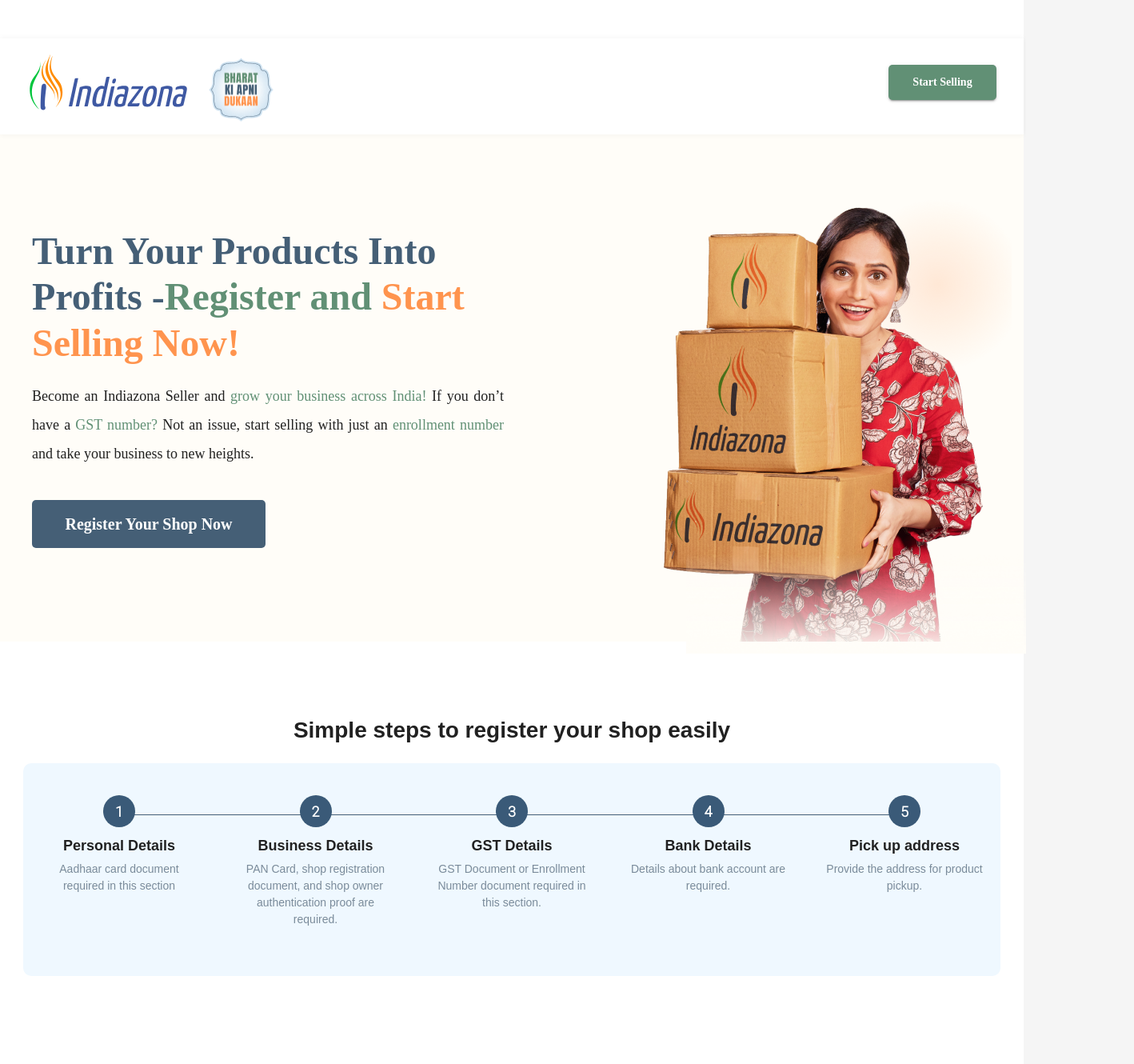
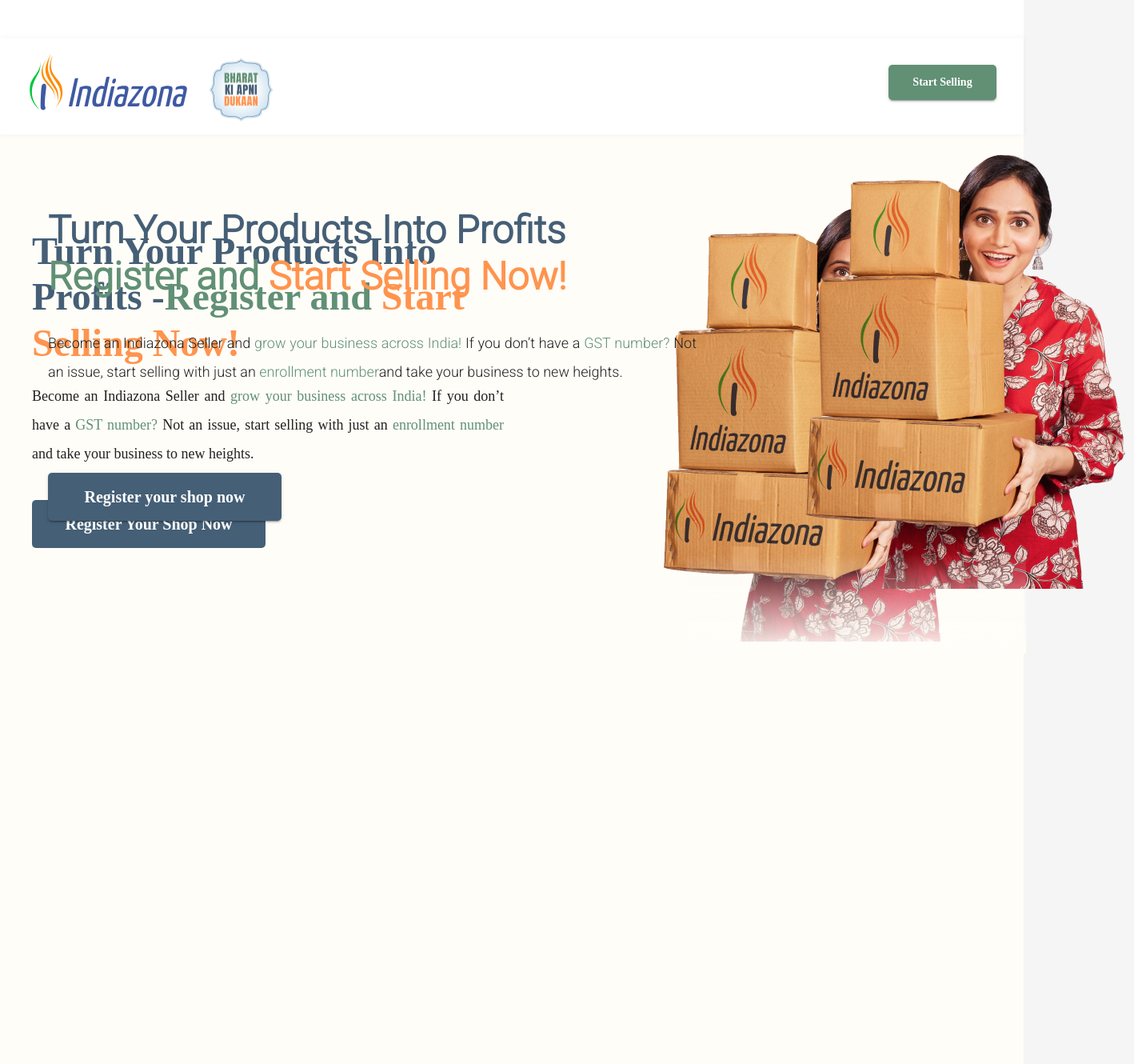
Before and after one commit to Vishalecs/indiaZONA1, a React (Create React App) app: page /register-shop in a window 1280 px wide. Shown: the top 1330 px of the page at 80% size, 1418 px wide, since content can reach past the window. Built offline with nearby package versions, Linux system fonts and the light colour scheme; a web font is replaced by a local one.

Commit message:
Update StepsSection.jsx

```diff
--- a/src/components/registerShop/StepsSection.jsx
+++ b/src/components/registerShop/StepsSection.jsx
@@ -1,187 +1,157 @@
-import React from "react";
-import { Box, Typography } from "@mui/material";
+import React from 'react';
+import { Box, Typography, Button, Stack, useMediaQuery, Link } from '@mui/material';
+import { createTheme, ThemeProvider } from '@mui/material/styles';
 
-const SimpleStepsText = () => {
+const theme = createTheme({
+  typography: {
+    fontFamily: 'Montserrat, Roboto, Arial, sans-serif',
+  },
+});
+
+const ResponsiveUI = () => {
+  const isMobile = useMediaQuery(theme.breakpoints.down('sm'));
+  const isTablet = useMediaQuery(theme.breakpoints.between('sm', 'md'));
+
   return (
-    <Box
-      sx={{
-        width: "100%",
-        maxWidth: "1262px",
-        margin: "50px auto",
-        padding: "40px 20px",
-        textAlign: "center",
-        position: "relative",
-        "@media (max-width: 600px)": {
-          padding: "20px",
-        },
-      }}
-    >
-      {/* Title Text Above the Steps */}
-      <Typography
-  sx={{
-    fontFamily: "Montserrat, sans-serif",
-    fontSize: { xs: "20px", sm: "24px", md: "28px" },
-    fontWeight: 700,
-    lineHeight: "var(--lineheight38)", // Using CSS variable
-    textAlign: "center",
-    textUnderlinePosition: "from-font",
-    textDecorationSkipInk: "none",
-    margin: "0 auto 20px auto",
-    "@media (max-width: 900px)": {
-      fontSize: "24px",
-    },
-    "@media (max-width: 600px)": {
-      fontSize: "20px",
-    },
-  }}
->
-  Simple steps to register your shop easily
-</Typography>
-
-
-      {/* Step Container */}
+    <ThemeProvider theme={theme}>
       <Box
         sx={{
-          width: "100%",
-          borderRadius: "10px",
-          background: "#EFF8FF",
-          padding: "40px 20px",
-          textAlign: "center",
-          "@media (max-width: 600px)": {
-            padding: "20px",
-          },
+          display: 'flex',
+          flexDirection: isMobile ? 'column' : 'row',
+          alignItems: 'center',
+          justifyContent: 'space-between',
+          padding: '2rem',
+          maxWidth: '1518px',
+          height: '567px',
+          margin: '0 auto',
+          gap: '1rem',
+          background: '#FFFDF8',
         }}
       >
-        <Box
-          sx={{
-            display: "flex",
-            justifyContent: "space-between",
-            alignItems: "flex-start",
-            flexDirection: "row",
-            position: "relative",
-            "@media (max-width: 600px)": {
-              flexDirection: "column",
-              alignItems: "center",
-              justifyContent: "center",
-            },
-          }}
-        >
-          {/* Connecting Line */}
+        {/* Left Section */}
+        <Stack spacing={2} sx={{ maxWidth: isMobile ? '100%' : '50%' }}>
           <Box
             sx={{
-              position: "absolute",
-              top: "24px",
-              left: "50%",
-              width: "calc(90% - 80px)",
-              height: "1px",
-              background: "#455F76",
-              zIndex: 0,
-              transform: "translateX(-50%)",
-              "@media (max-width: 600px)": {
-                display: "none", // Hide the line on mobile
+              width: '100%',
+              maxWidth: '883px',
+              height: 'auto',
+              position: isMobile ? 'relative' : 'absolute',
+              top: isMobile ? '0' : '259px',
+              left: isMobile ? '0' : '60px',
+              gap: '0px',
+            }}
+          >
+            <Typography
+              variant={isMobile ? 'h5' : isTablet ? 'h4' : 'h3'}
+              sx={{
+                fontFamily: 'Montserrat, Roboto, Arial, sans-serif',
+                fontSize: isMobile ? '24px' : isTablet ? '36px' : '48px',
+                fontWeight: 700,
+                lineHeight: '1.2',
+                textAlign: 'left',
+                textUnderlinePosition: 'from-font',
+                textDecorationSkipInk: 'none',
+                marginBottom: '37px',
+              }}
+            >
+              <span style={{ color: '#455F76' }}>Turn Your Products Into Profits</span><br />
+              <span style={{ color: '#619075' }}>Register and</span> {' '}
+              <Link href="#" underline="hover" sx={{ color: '#FF944E' }}>
+                Start Selling Now!
+              </Link>
+            </Typography>
+            <Box
+              sx={{
+                width: '100%',
+                maxWidth: '811px',
+                height: 'auto',
+                top: '437px',
+                left: '60px',
+                gap: '0px',
+              }}
+            >
+              <Typography
+                variant={isMobile ? 'body2' : 'body1'}
+                sx={{
+                  fontFamily: 'Montserrat, Roboto, Arial, sans-serif',
+                  fontSize: isMobile ? '14px' : isTablet ? '16px' : '18px',
+                  fontWeight: 400,
+                  lineHeight: isMobile ? '24px' : isTablet ? '32px' : '36px',
+                  textAlign: 'justify',
+                  textUnderlinePosition: 'from-font',
+                  textDecorationSkipInk: 'none',
+                }}
+              >
+                Become an Indiazona Seller and{' '}
+                <span style={{ color: '#619075' }}>grow your business across India! </span>
+                If you don’t have a <span style={{ color: '#619075' }}>GST number?</span> Not an issue,
+                start selling with just an <span style={{ color: '#619075' }}>enrollment number</span>
+                and take your business to new heights.
+              </Typography>
+            </Box>
+          </Box>
+          <Button
+            variant="contained"
+            color="primary"
+            size={isMobile ? 'medium' : 'large'}
+            sx={{
+              width: isMobile ? '100%' : '292px',
+              height: '60px',
+              position: isMobile ? 'relative' : 'absolute',
+              top: isMobile ? '0' : '575px',
+              left: isMobile ? '0' : '60px',
+              gap: '10px',
+              borderRadius: '5px',
+              backgroundColor: '#455F76',
+              fontFamily: 'Montserrat',
+              fontSize: isMobile ? '16px' : '20px',
+              fontWeight: 700,
+              lineHeight: '1.2',
+              textAlign: 'left',
+              marginBottom: '37px',
+              textTransform: 'none',
+
+              textUnderlinePosition: 'from-font',
+              textDecorationSkipInk: 'none',
+              whiteSpace: 'nowrap',
+              '&:hover': {
+                textDecoration: 'underline',
+                textDecorationColor: '#FF944E',
               },
             }}
-          />
+          >
+            Register your shop now
+          </Button>
+        </Stack>
 
-          {/* Step Details */}
-          {[
-            {
-              number: "1",
-              title: "Personal Details",
-              description: "Aadhaar card document required in this section",
-            },
-            {
-              number: "2",
-              title: "Business Details",
-              description:
-                "PAN Card, shop registration document, and shop owner authentication proof are required.",
-            },
-            {
-              number: "3",
-              title: "GST Details",
-              description:
-                "GST Document or Enrollment Number document required in this section.",
-            },
-            {
-              number: "4",
-              title: "Bank Details",
-              description: "Details about bank account are required.",
-            },
-            {
-              number: "5",
-              title: "Pick up address",
-              description: "Provide the address for product pickup.",
-            },
-          ].map((step, index) => (
-            <Box
-              key={index}
-              sx={{
-                textAlign: "center",
-                zIndex: 1,
-                display: "flex",
-                flexDirection: "column",
-                alignItems: "center",
-                marginBottom: "20px",
-                "@media (max-width: 600px)": {
-                  marginBottom: "15px",
-                },
+        {/* Right Section */}
+        {!isMobile && (
+          <Box
+            sx={{
+              display: 'flex',
+              flexDirection: 'column',
+              alignItems: 'center',
+              justifyContent: 'center',
+              gap: '1rem',
+            }}
+          >
+            <img
+              src="/assets/images/INDIAZONAwn.png"
+              alt="Indiazona Seller"
+              style={{
+                width: '425px',
+                height: '547px',
+                position: 'absolute',
+                top: '189px',
+                left: '993px',
+                opacity: 1,
               }}
-            >
-              {/* Step Number */}
-              <Box
-                sx={{
-                  width: "40px",
-                  height: "40px",
-                  borderRadius: "50%",
-                  background: "#3A5A78",
-                  color: "white",
-                  display: "flex",
-                  justifyContent: "center",
-                  alignItems: "center",
-                  fontSize: "18px",
-                  fontWeight: 700,
-                  marginBottom: "10px",
-                }}
-              >
-                {step.number}
-              </Box>
-
-              {/* Step Title */}
-              <Typography
-                sx={{
-                  fontFamily: "Montserrat, sans-serif",
-                  fontSize: "18px",
-                  fontWeight: 700,
-                  marginBottom: "5px",
-                  "@media (max-width: 600px)": {
-                    fontSize: "16px",
-                  },
-                }}
-              >
-                {step.title}
-              </Typography>
-
-              {/* Step Description */}
-              <Typography
-                sx={{
-                  fontFamily: "Montserrat, sans-serif",
-                  fontSize: "14px",
-                  fontWeight: 400,
-                  color: "#7A8B9A",
-                  maxWidth: "200px",
-                  "@media (max-width: 600px)": {
-                    fontSize: "12px",
-                  },
-                }}
-              >
-                {step.description}
-              </Typography>
-            </Box>
-          ))}
-        </Box>
+            />
+          </Box>
+        )}
       </Box>
-    </Box>
+    </ThemeProvider>
   );
 };
 
-export default SimpleStepsText;
+export default ResponsiveUI;
```
